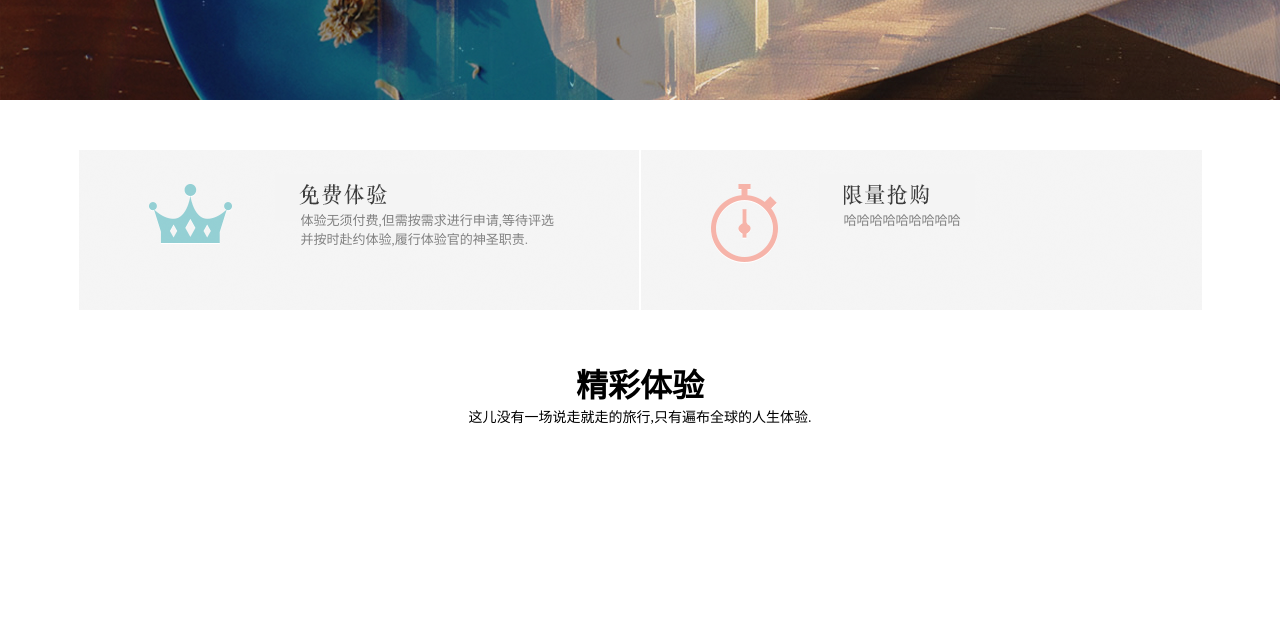
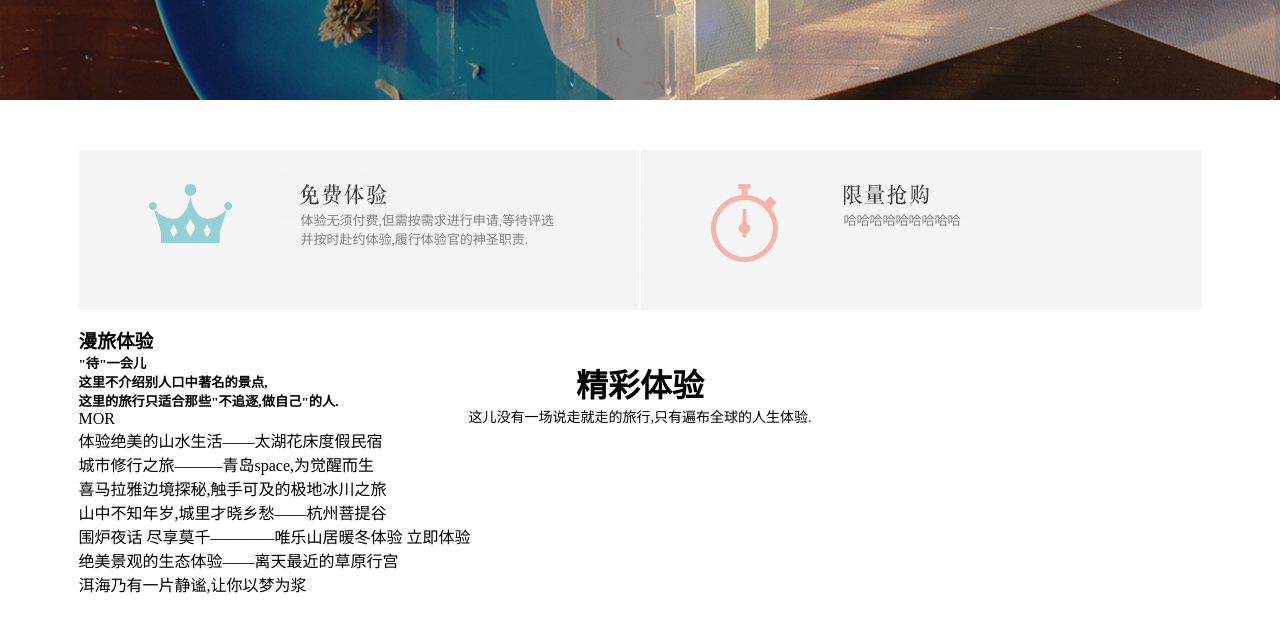
Before and after one commit to loidcode/loidcode.github.io, a plain HTML site: page class_work_5.html in a window 1280 px wide. Shown: the part 600-1232 px from the top of the page. Drawn offline with Linux system fonts and the light colour scheme.

Commit message:
Update class_work_5.html

```diff
--- a/class_work_5.html
+++ b/class_work_5.html
@@ -9,7 +9,6 @@
 
 <div class="nav">
     <img src="./images/logo.png" alt="">
-
     <ul class="nav_list">
         <li>首页</li>
         <li>体验</li>
@@ -17,22 +16,18 @@
         <li>待法</li>
         <li>关于我们</li>
     </ul>
-
     <div class="login">
         <ul>
             <li>登录</li>
             <li>注册</li>
         </ul>
-
         <div class="test">
             项目体验
         </div>
     </div>
-
 </div>
 
 <div class="banner"></div>
-
 <div class="content">
     <div class="center_content">
         <p class="center_content_p1">体验无须付费,但需按需求进行申请,等待评选 <br>
@@ -45,6 +40,59 @@
         <h1>精彩体验</h1>
         <p>这儿没有一场说走就走的旅行,只有遍布全球的人生体验.</p>
     </div>
+
+    <div class="bottom_content">
+        <div class="top_left">
+            <div class="font_left">
+                <h3>漫旅体验</h3>
+                <h5>"待"一会儿</h5>
+            </div>
+
+            <div class="font_right">
+                <h5>这里不介绍别人口中著名的景点, <br>
+                这里的旅行只适合那些"不追逐,做自己"的人. <br>
+                </h5>
+                <span>MOR</span>
+            </div>
+
+        </div>
+        <div class="bottom_left">
+            <div class="div_img div_img01">
+                <div class="font_in_img">体验绝美的山水生活——太湖花床度假民宿</div>
+            </div>
+            <div class="div_img div_img02">
+                <div class="font_in_img">城市修行之旅———青岛space,为觉醒而生</div>
+            </div>
+            <div class="div_img div_img03">
+                <div class="font_in_img">喜马拉雅边境探秘,触手可及的极地冰川之旅</div>
+            </div>
+            <div class="div_img div_img04">
+                <div class="font_in_img">山中不知年岁,城里才晓乡愁——杭州菩提谷</div>
+            </div>
+        </div>
+
+        <div class="top_right">
+            <div class="div_img_bg">
+                <div class="div_img_bg_center">
+                    <div class="font_in_img_bg">
+                        <span>围炉夜话 尽享莫千————唯乐山居暖冬体验</span>
+                        <span class="button">立即体验</span>
+
+                    </div>
+                </div>
+            </div>
+        </div>
+
+        <div class="bottom_right">
+            <div class="div_img div_img05">
+                <div class="font_in_img">绝美景观的生态体验——离天最近的草原行宫</div>
+            </div>
+            <div class="div_img div_img06">
+                <div class="font_in_img">洱海乃有一片静谧,让你以梦为浆</div>
+            </div>
+        </div>
+    </div>
 </div>
+
 </body>
 </html>
```
